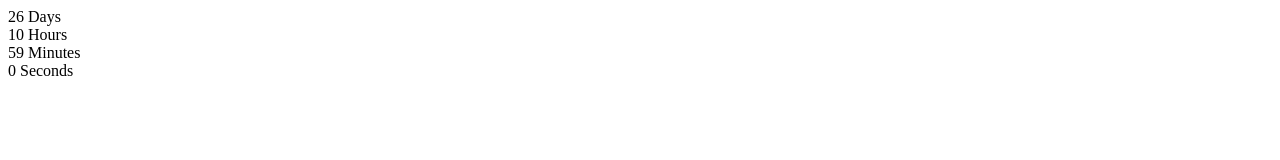
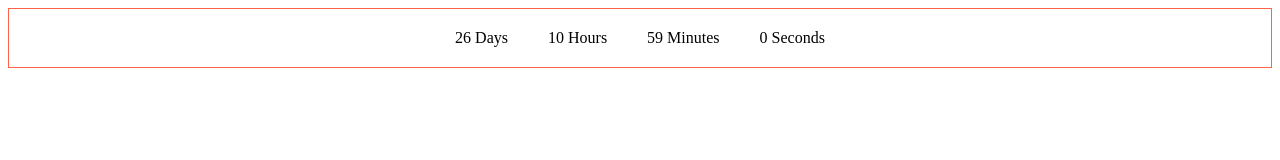
Before and after one commit to AngieBoiko/goit-js-hw-11-timer, a plain HTML site: page index.html in a window 1280 px wide. Drawn offline with Linux system fonts and the light colour scheme.

Commit message:
add styles

```diff
--- a/index.html
+++ b/index.html
@@ -7,6 +7,21 @@
     <meta name="viewport" content="width=device-width, initial-scale=1.0">
     <title>Document</title>
 </head>
+<style>
+    .timer {
+        display: flex;
+        flex-direction: row;
+        border: 1px solid tomato;
+        align-items: center;
+        justify-content: center;
+    }
+
+    .field {
+
+        margin: 10px;
+        padding: 10px;
+    }
+</style>
 
 <body>
     <div class="timer" id="timer-1">
```
